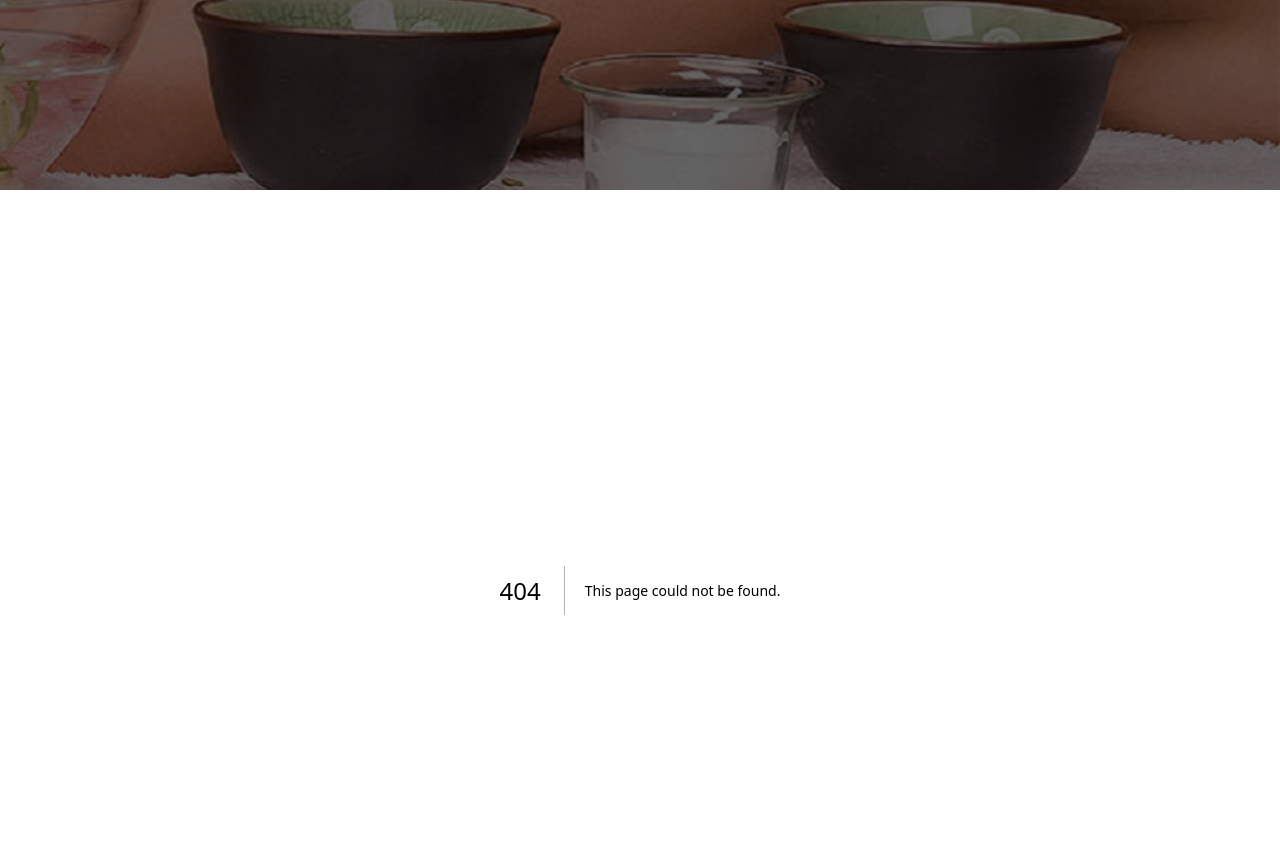
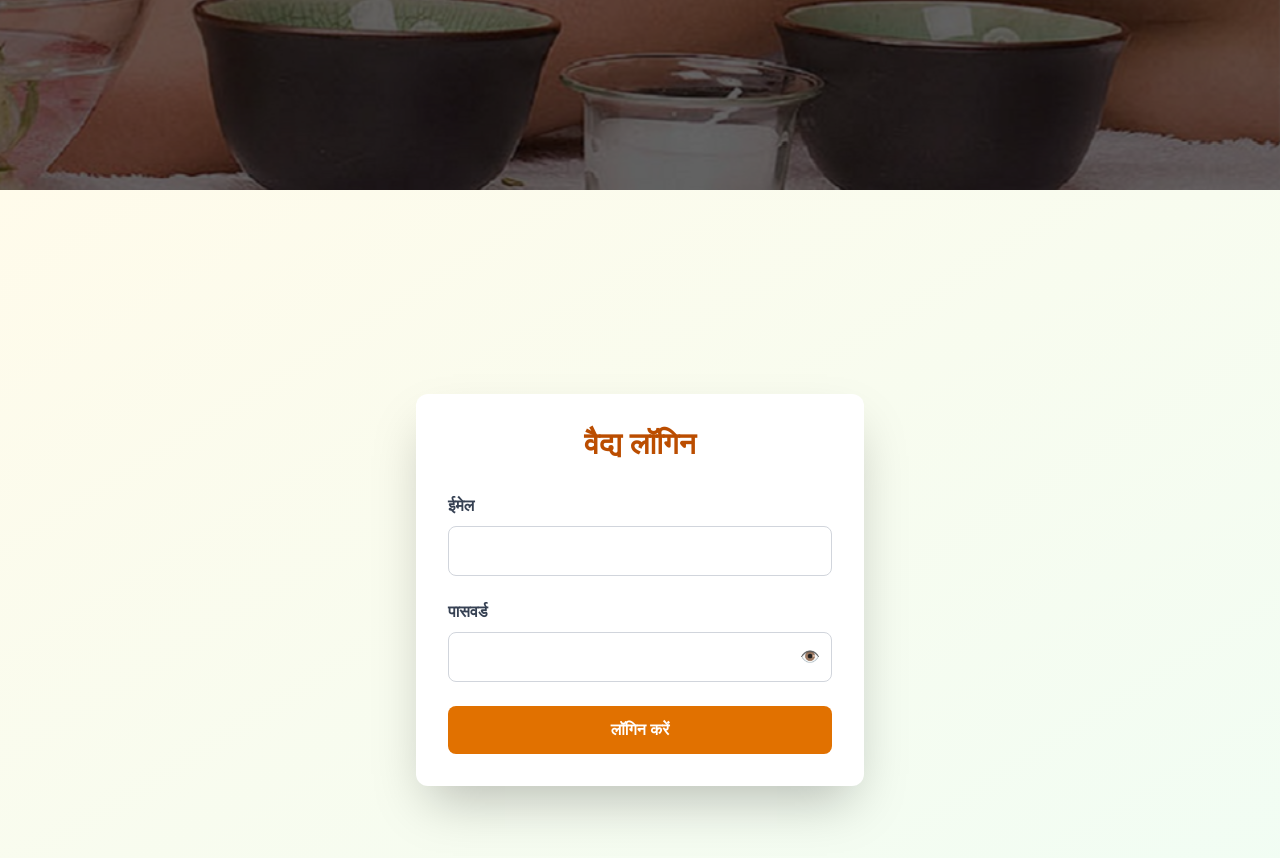
Before and after one commit to kp1153/rana, a Next.js app: page /login in a window 1280 px wide. Before the commit this address had no page. Shown: the part 642-1500 px from the top of the page. Built offline with nearby package versions, Linux system fonts and the light colour scheme.

Commit message:
force deploy

```diff
--- /dev/null
+++ b/app/login/page.js
@@ -0,0 +1,100 @@
+"use client";
+
+import { useState } from "react";
+import { useRouter } from "next/navigation";
+
+export default function Login() {
+  const router = useRouter();
+  const [email, setEmail] = useState("");
+  const [password, setPassword] = useState("");
+  const [showPassword, setShowPassword] = useState(false);
+  const [error, setError] = useState("");
+  const [loading, setLoading] = useState(false);
+
+  const handleLogin = async (e) => {
+    e.preventDefault();
+    setError("");
+    setLoading(true);
+
+    try {
+      const response = await fetch("/api/auth/login", {
+        method: "POST",
+        headers: { "Content-Type": "application/json" },
+        body: JSON.stringify({ email, password }),
+      });
+
+      const data = await response.json();
+
+      if (response.ok) {
+        router.push("/dashboard");
+      } else {
+        setError(data.error || "लॉगिन विफल");
+      }
+    } catch (err) {
+      setError("कुछ गलत हुआ");
+    } finally {
+      setLoading(false);
+    }
+  };
+
+  return (
+    <div className="min-h-screen flex items-center justify-center bg-gradient-to-br from-amber-50 to-green-50">
+      <div className="bg-white p-8 rounded-xl shadow-2xl w-full max-w-md">
+        <h1 className="text-3xl font-bold text-center text-amber-700 mb-8">
+          वैद्य लॉगिन
+        </h1>
+
+        <form onSubmit={handleLogin} className="space-y-6">
+          <div>
+            <label className="block text-gray-700 font-semibold mb-2">
+              ईमेल
+            </label>
+            <input
+              type="email"
+              value={email}
+              onChange={(e) => setEmail(e.target.value)}
+              className="w-full px-4 py-3 border border-gray-300 rounded-lg focus:ring-2 focus:ring-amber-500 focus:border-transparent"
+              required
+            />
+          </div>
+
+          <div>
+            <label className="block text-gray-700 font-semibold mb-2">
+              पासवर्ड
+            </label>
+            <div className="relative">
+              <input
+                type={showPassword ? "text" : "password"}
+                value={password}
+                onChange={(e) => setPassword(e.target.value)}
+                className="w-full px-4 py-3 border border-gray-300 rounded-lg focus:ring-2 focus:ring-amber-500 focus:border-transparent"
+                required
+              />
+              <button
+                type="button"
+                onClick={() => setShowPassword(!showPassword)}
+                className="absolute right-3 top-1/2 -translate-y-1/2 text-gray-600 hover:text-gray-800"
+              >
+                {showPassword ? "🙈" : "👁️"}
+              </button>
+            </div>
+          </div>
+
+          {error && (
+            <div className="bg-red-50 text-red-700 px-4 py-3 rounded-lg">
+              {error}
+            </div>
+          )}
+
+          <button
+            type="submit"
+            disabled={loading}
+            className="w-full bg-amber-600 text-white py-3 rounded-lg font-semibold hover:bg-amber-700 transition disabled:opacity-50"
+          >
+            {loading ? "लॉगिन हो रहा है..." : "लॉगिन करें"}
+          </button>
+        </form>
+      </div>
+    </div>
+  );
+}
```
